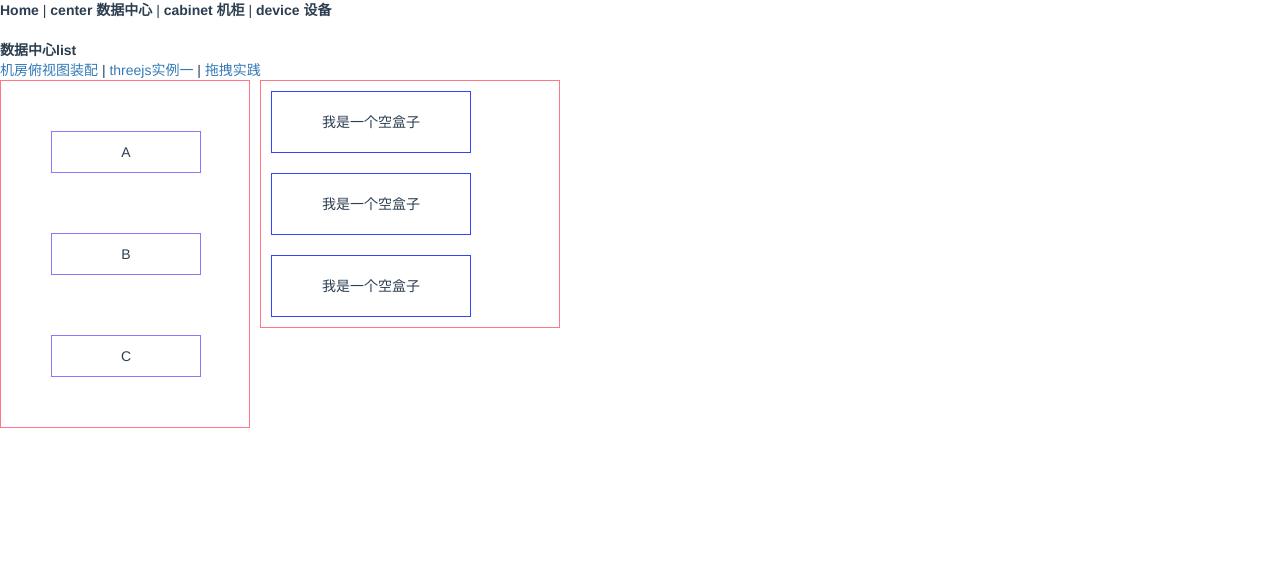
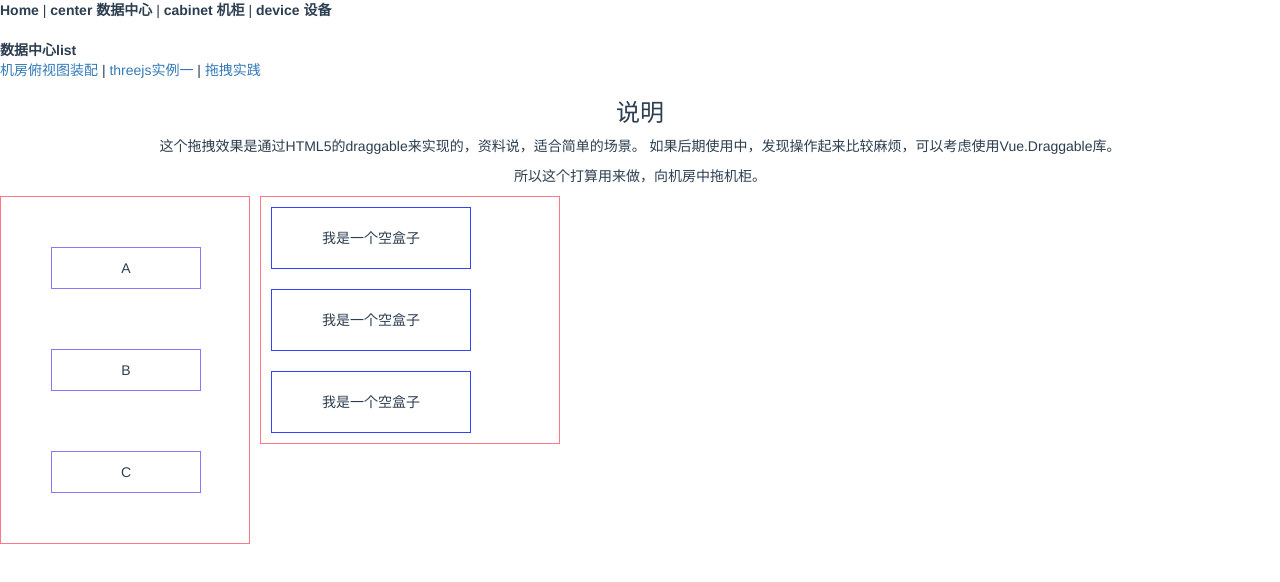
Before and after one commit to llccing/visual-room, a Vue app: page /#/center/drag in a window 1280 px wide. Shown: the top 582 px of the page. Built offline with nearby package versions, Linux system fonts and the light colour scheme; what iview would draw is missing.

Commit message:
update 增加说明

```diff
--- a/src/views/center/drag.vue
+++ b/src/views/center/drag.vue
@@ -1,5 +1,13 @@
 <template>
   <div class="drag-demo">
+    <h3>说明</h3>
+    <p>
+      这个拖拽效果是通过HTML5的draggable来实现的，资料说，适合简单的场景。
+      如果后期使用中，发现操作起来比较麻烦，可以考虑使用Vue.Draggable库。
+    </p>
+    <p>
+      所以这个打算用来做，向机房中拖机柜。
+    </p>
     <div id="columns" class="clearfix">
       <div class="column" draggable="true">
         <header>A</header>
```
